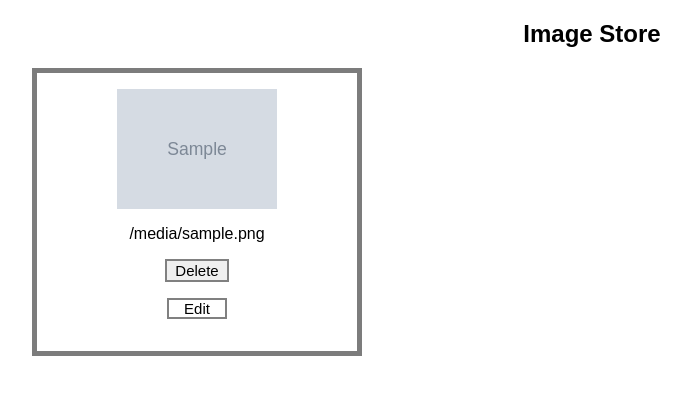
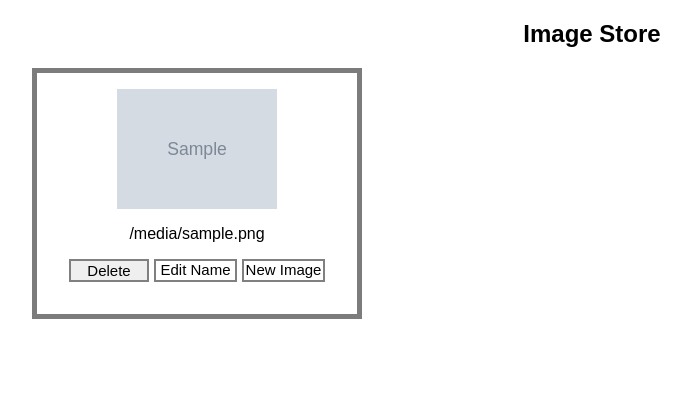
Before and after one commit to LearnerSamuelX/image_store, a Django app: template imgstore/templates/imgstore/store.html in a window 1280 px wide. Shown: the top 395 px of the page, without its empty margins (48-739 px from the left). Run offline with Django 3.2, Linux system fonts and the light colour scheme; the template is opened without the code that fills it: most values are stand-ins (such as "Sample title", 1, 10 or a date in 2020); grey boxes marked "Sample" are stand-in pictures.

Commit message:
90% milestone

```diff
--- a/imgstore/templates/imgstore/index.html
+++ b/imgstore/templates/imgstore/index.html
@@ -58,8 +58,11 @@
     }
 
     .control_panel{
+        display:flex;
+        /* border:2.5px rgb(177, 175, 72) solid; */
+        flex-direction: row;
         text-align: center;
-        width:15rem;
+        width:16rem;
         margin-left:auto;
         margin-right:auto;
     }
@@ -67,20 +70,34 @@
     .property_change{
         cursor: pointer;
         font-size: 15px;
-        width:4rem;
+        width:5rem;
         border:2.5px grey solid;
         border-radius: 0;
         margin-bottom: 1rem;
     }
 
+    .property_change_2{
+        cursor: pointer;
+        font-size: 15px;
+        width:5rem;
+        border:2.5px grey solid;
+        border-radius: 0;
+        margin-top:1rem;
+        margin-bottom: 1rem;
+    }
+
     .non_botton{
         font-size: 15px;
-        width:3.5rem;
-        margin-left: auto;
-        margin-right:auto;
+        width:5rem;
+        margin-left:5px;
+
     }
 
     .stealth{
+        display:none;
+    }
+
+    .stealth_2{
         display:none;
     }
 </style>
--- a/imgstore/templates/imgstore/store.html
+++ b/imgstore/templates/imgstore/store.html
@@ -14,35 +14,61 @@
     {% for i in store_content%}
     <div id='img_container'>
         <img class='img_frame'alt='store_img' src={{i.img_src}}></img>
+        <p>{{i.img_caption}}</p>
         <div class='control_panel'>
-            <p>{{i.img_caption}}</p>
             <form action="imagebox/image_deleted/{{i.id}}" id="delete_form_{{i.id}}"method='POST'>{% csrf_token %}
                 <input id='delete_button_{{i.id}}' class="property_change" type="submit" value='Delete'>
             </form>
-            <div id="{{i.id}}" class="property_change non_botton" onClick="reply_click(this.id)">
-                Edit
+            <div id="{{i.id}}" class="property_change non_botton" onClick="edit_click(this.id)">
+                Edit Name
             </div>
-            <form action="imagebox/caption_changed/{{i.id}}" class="stealth" id="edit_form_{{i.id}}" method='POST'>{% csrf_token %}
-                <input class="caption_editing" type="text" name="img_caption" value="{{i.img_caption}}">
-                <input class="property_change" type="submit" value='Save'>
-            </form>
+            <div id='{{i.id}}_img'class="property_change non_botton" onClick="newimgclick(this.id)">
+                New Image
+            </div>
         </div>
+        <form action="imagebox/caption_changed/{{i.id}}" class="stealth" id="edit_form_{{i.id}}" method='POST'>{% csrf_token %}
+            <input class="caption_editing" type="text" name="img_caption" value="{{i.img_caption}}">
+            <input class="property_change" type="submit" value='Save'>
+        </form>
+        <form  enctype="multipart/form-data" action="imagebox/image_changed/{{i.id}}"class="stealth_2" id="new_img_{{i.id}}"method="POST">{% csrf_token %}
+            <input type="file"name="img_input"accept="image/*" required>
+            <input class="property_change_2" type="submit" value='Upload'>
+        </form>
+
     </div>
     {% endfor %}
 </div>
 
 <script>
-    var click_detector = 0;
-    function reply_click(this_id){
+    var click_detector_1 = 0
+    var click_detector_2 = 0
+
+    function edit_click(this_id){
         var index = this_id
-        if(click_detector===0){
+        if(click_detector_1===0){
             document.getElementById('edit_form_'+index).style.display='block'
             document.getElementById('delete_button_'+index).disabled=true
-            click_detector=1
+            click_detector_1=1
+            click_detector_2=0
         }else{
             document.getElementById('edit_form_'+index).style.display='none'
             document.getElementById('delete_button_'+index).disabled=false
-            click_detector=0
+            click_detector_1=0
+            click_detector_2=1
+        }
+    }
+
+    function newimgclick(this_id){
+        var index= this_id[0]
+        console.log(index)
+        if(click_detector_2===0){
+            document.getElementById('new_img_'+index).style.display='block'
+            click_detector_2=1
+            click_detector_1=0
+        }else{
+            document.getElementById('new_img_'+index).style.display='none'
+            click_detector_2=0
+            click_detector_1=0
         }
     }
 </script>
--- a/imgstore/urls.py
+++ b/imgstore/urls.py
@@ -14,5 +14,8 @@
     path('imagebox/image_deleted/<int:id_num>',views.image_delete,name='image_delete'),
 
     #path for content change (caption in this case)
-    path('imagebox/caption_changed/<int:id_num>', views.caption_change, name='caption_change')
+    path('imagebox/caption_changed/<int:id_num>', views.caption_change, name='caption_change'),
+
+    #path for image change
+    path('imagebox/image_changed/<int:id_num>', views.image_change, name='image_change'),
 ]
```
Also changed, not shown: imgstore/views.py (+9 -6 lines).
